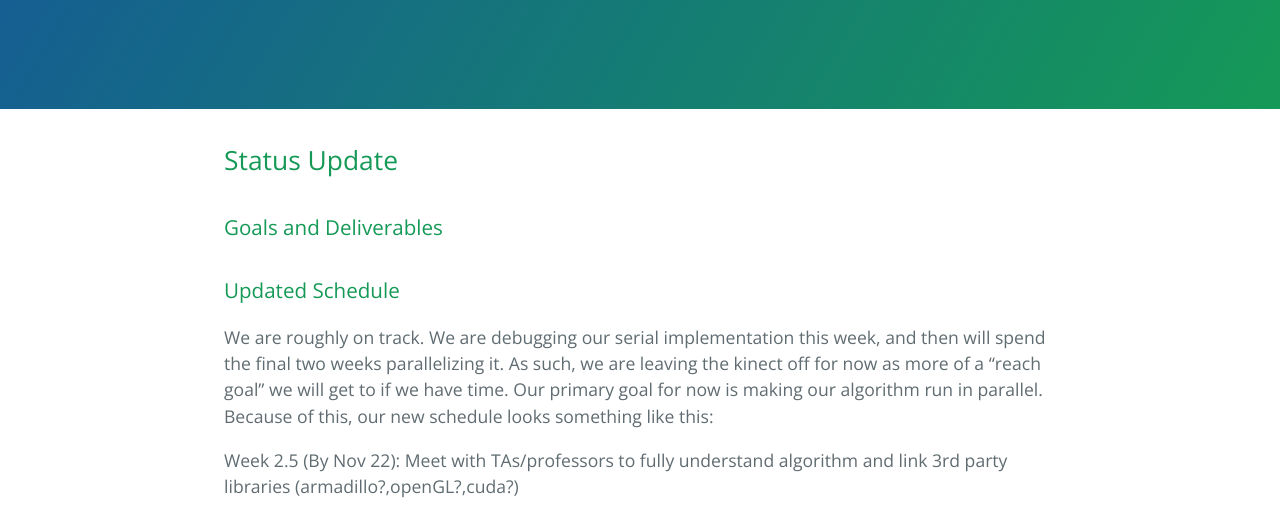
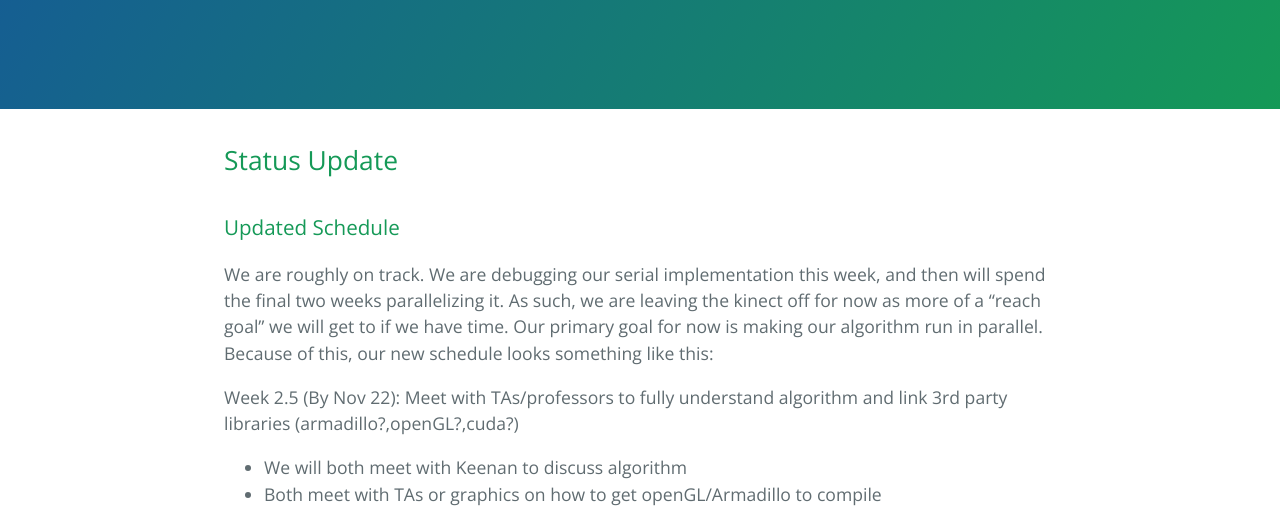
Before and after one commit to aditn/aditn.github.io, a plain HTML site: page statusUpdate.html in a window 1280 px wide. Shown: the part 286-800 px from the top of the page. Drawn offline with nearby package versions, Linux system fonts and the light colour scheme.

Commit message:
Update statusUpdate.html

```diff
--- a/statusUpdate.html
+++ b/statusUpdate.html
@@ -19,10 +19,6 @@
       <h2>
 <a id="status-update" class="anchor" href="#status-update" aria-hidden="true"><span aria-hidden="true" class="octicon octicon-link"></span></a>Status Update</h2>
 
-
-
-<h3>
-<a id="goals-and-deliverables" class="anchor" href="#goals-and-deliverables" aria-hidden="true"><span aria-hidden="true" class="octicon octicon-link"></span></a>Goals and Deliverables</h3>
 
 <h3>
 <a id="updated-schedule" class="anchor" href="#updated-schedule" aria-hidden="true"><span aria-hidden="true" class="octicon octicon-link"></span></a>Updated Schedule</h3>
```
